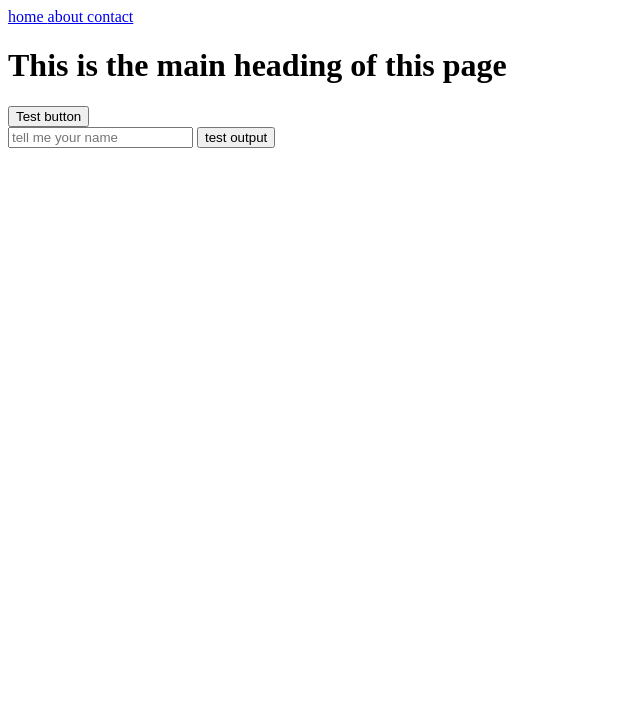
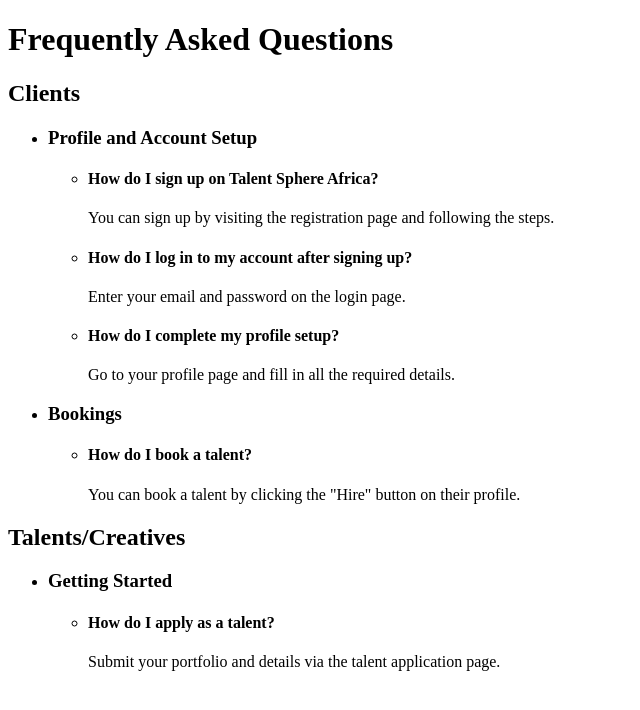
Before and after one commit to mrstephenarthor25/testpage, a plain HTML site: page index.html in a window 1280 px wide. Shown: the whole page, without its empty margins (0-640 px from the left). Drawn offline with Linux system fonts and the light colour scheme.

Commit message:
Update index.html

```diff
--- a/index.html
+++ b/index.html
@@ -13,25 +13,51 @@
 		</script>
 	</head>
 	<body>
-	<nav>
-	  <a href= "home.html"> home </a>
-	  <a href= "about.html"> about </a>
-	  <a href= "contact.html"> contact </a>
- 	</nav>
-		<h1>This is the main heading of this page</h1>
-		<button>Test button</button>
+		<h1>Frequently Asked Questions</h1>
 
-		<form action="" method="GET">
-			<input type="text" placeholder="tell me your name" id="name" name="username">
-			<input type="submit" value="test output" id="submit-form">
-		</form>
+<!-- Clients Section -->
+<h2>Clients</h2>
+<ul>
+  <li>
+    <h3>Profile and Account Setup</h3>
+    <ul>
+      <li>
+        <h4>How do I sign up on Talent Sphere Africa?</h4>
+        <div class="faq-answer">You can sign up by visiting the registration page and following the steps.</div>
+      </li>
+      <li>
+        <h4>How do I log in to my account after signing up?</h4>
+        <div class="faq-answer">Enter your email and password on the login page.</div>
+      </li>
+      <li>
+        <h4>How do I complete my profile setup?</h4>
+        <div class="faq-answer">Go to your profile page and fill in all the required details.</div>
+      </li>
+    </ul>
+  </li>
+  <li>
+    <h3>Bookings</h3>
+    <ul>
+      <li>
+        <h4>How do I book a talent?</h4>
+        <div class="faq-answer">You can book a talent by clicking the "Hire" button on their profile.</div>
+      </li>
+    </ul>
+  </li>
+</ul>
+
+<!-- Talents/Creatives Section -->
+<h2>Talents/Creatives</h2>
+<ul>
+  <li>
+    <h3>Getting Started</h3>
+    <ul>
+      <li>
+        <h4>How do I apply as a talent?</h4>
+        <div class="faq-answer">Submit your portfolio and details via the talent application page.</div>
+      </li>
+    </ul>
+  </li>
+</ul>
 	</body>
-
-	<script>
-		document.getELementById("submit-form").addEventListener("click", e=>{
-			e.preventDefault();
-			alert("Your name is "+document.getElementById("name").value;
-		})
-
-	</script>
 </html>
```
